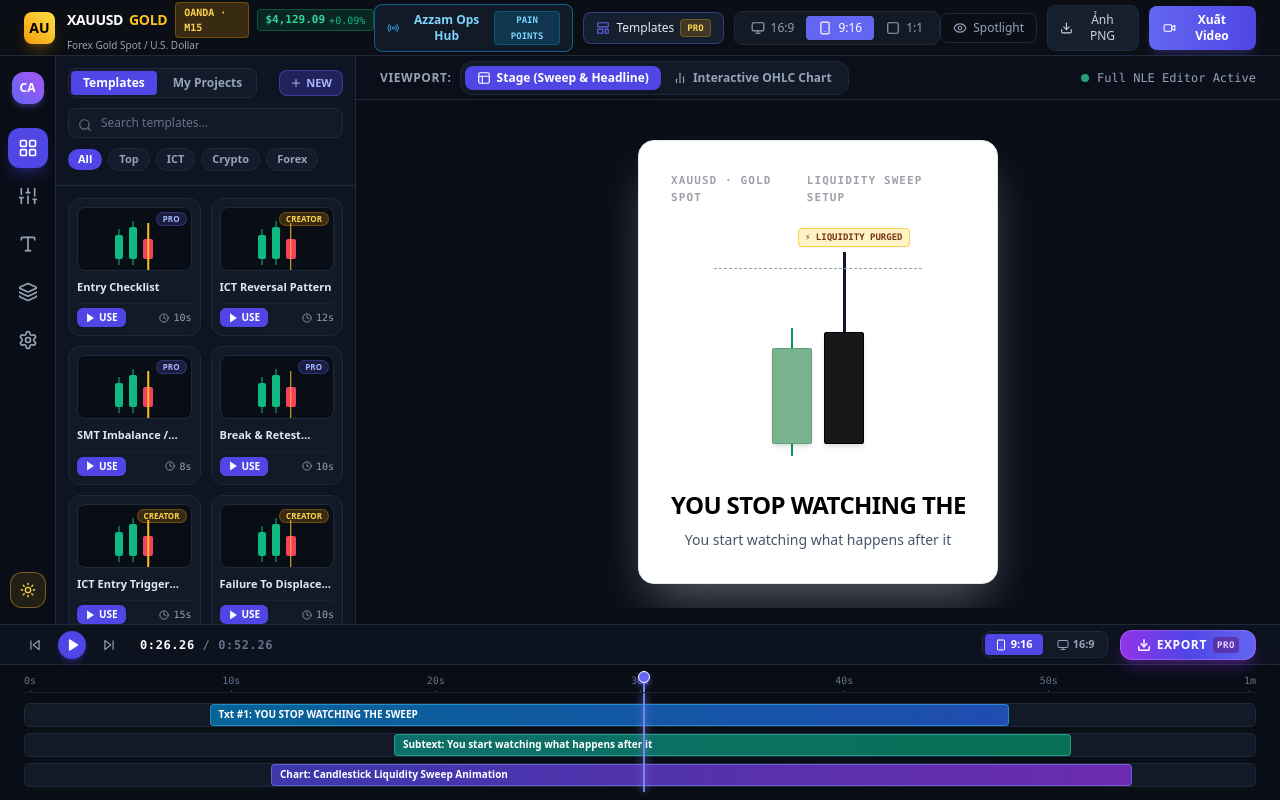
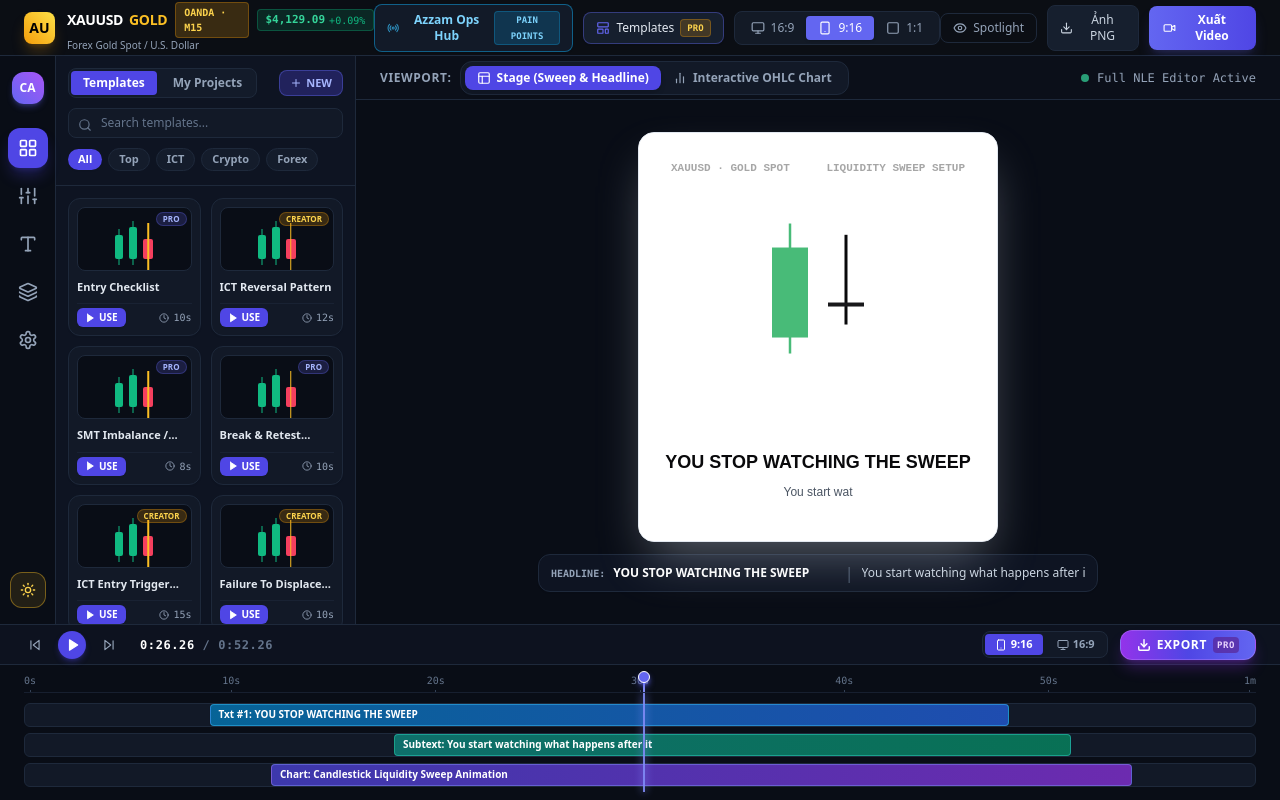
Before and after one commit to hoangkyanh2805-ux/chart, a Next.js app: page / in a window 1280 px wide. Built offline with nearby package versions, Linux system fonts and the light colour scheme.

Commit message:
fix(pipeline): render Stage on real HTML5 Canvas with 60FPS animation and auto-download video exporter

```diff
--- a/src/components/StageCanvas.tsx
+++ b/src/components/StageCanvas.tsx
@@ -2,33 +2,198 @@
 
 import React, { useRef, useEffect } from 'react';
 import { useChartStore } from '../store/useChartStore';
-import { priceToCanvasY, indexToCanvasX } from '../math/coordinates';
 
 export const StageCanvas: React.FC = () => {
+  const canvasRef = useRef<HTMLCanvasElement | null>(null);
+
   const {
     stageTheme,
     headlineText,
     sublineText,
     setHeadlineText,
     setSublineText,
-    candles,
-    overlays,
-    settings,
     currentTime,
     duration,
+    settings,
   } = useChartStore();
 
   const isWhite = stageTheme === 'white';
+
+  useEffect(() => {
+    const canvas = canvasRef.current;
+    if (!canvas) return;
+    const ctx = canvas.getContext('2d');
+    if (!ctx) return;
+
+    // High DPI Retina display support
+    const dpr = window.devicePixelRatio || 1;
+    const rect = canvas.getBoundingClientRect();
+    canvas.width = rect.width * dpr;
+    canvas.height = rect.height * dpr;
+    ctx.scale(dpr, dpr);
+
+    const width = rect.width;
+    const height = rect.height;
+
+    // Animation progress 0.0 -> 1.0
     const progress = duration > 0 ? Math.min(1, Math.max(0, currentTime / duration)) : 1;
 
+    // 1. Draw Background
+    if (isWhite) {
+      ctx.fillStyle = '#FFFFFF';
+      ctx.fillRect(0, 0, width, height);
+    } else {
+      ctx.fillStyle = '#080C16';
+      ctx.fillRect(0, 0, width, height);
+
+      // Subtle radial glow in center
+      const rad = ctx.createRadialGradient(width / 2, height / 2, 20, width / 2, height / 2, width * 0.6);
+      rad.addColorStop(0, 'rgba(99, 102, 241, 0.08)');
+      rad.addColorStop(1, 'rgba(0, 0, 0, 0)');
+      ctx.fillStyle = rad;
+      ctx.fillRect(0, 0, width, height);
+    }
+
+    // 2. Top Watermark Header
+    ctx.save();
+    ctx.font = 'bold 11px monospace';
+    ctx.fillStyle = isWhite ? 'rgba(0, 0, 0, 0.35)' : 'rgba(255, 255, 255, 0.35)';
+    ctx.fillText(`${settings.symbol || 'XAUUSD'} · GOLD SPOT`, 32, 38);
+
+    ctx.textAlign = 'right';
+    ctx.fillText('LIQUIDITY SWEEP SETUP', width - 32, 38);
+    ctx.restore();
+
+    // 3. Animated Candlestick Liquidity Sweep Graphic
+    const centerX = width / 2;
+    const stageCenterY = height * 0.44;
+
+    // Candlestick base parameters
+    const candleWidth = 36;
+    const spacing = 46;
+    const c1X = centerX - spacing;
+    const c2X = centerX + spacing - candleWidth;
+
+    // Phase 1: Bullish Candle (grows from t = 0.0 to 0.35)
+    const c1Progress = Math.min(1, progress / 0.35);
+    const c1BodyHeight = 90 * c1Progress;
+    const c1TopY = stageCenterY - 20 - c1BodyHeight * 0.5;
+    const c1BottomY = c1TopY + c1BodyHeight;
+
+    if (c1Progress > 0) {
+      ctx.save();
+      const bullColor = isWhite ? '#48BB78' : '#10B981';
+
+      // Candle 1 Wick
+      ctx.strokeStyle = bullColor;
+      ctx.lineWidth = 2.5;
+      ctx.beginPath();
+      ctx.moveTo(c1X + candleWidth / 2, c1TopY - 24 * c1Progress);
+      ctx.lineTo(c1X + candleWidth / 2, c1BottomY + 16 * c1Progress);
+      ctx.stroke();
+
+      // Candle 1 Body
+      ctx.fillStyle = bullColor;
+      ctx.shadowColor = bullColor;
+      ctx.shadowBlur = isWhite ? 0 : 8;
+      ctx.fillRect(c1X, c1TopY, candleWidth, c1BodyHeight);
+      ctx.restore();
+    }
+
+    // Phase 2 & 3: Sweep & Rejection Candle (emerges from t = 0.30 to 1.0)
+    if (progress > 0.3) {
+      const c2Progress = Math.min(1, (progress - 0.3) / 0.65);
+      const bearColor = isWhite ? '#18181B' : '#EF4444';
+
+      // Sweep Wick (rises fast to pierce above Candle 1's high)
+      const sweepApexY = c1TopY - 50;
+      const c2CurrentHigh = c1TopY + 20 - (70 * Math.min(1, c2Progress * 1.5));
+      const c2BodyTop = stageCenterY - 10;
+      const c2BodyHeight = Math.max(4, 100 * Math.max(0, (c2Progress - 0.3) / 0.7));
+
+      ctx.save();
+      // Candle 2 High Wick (The Liquidity Sweep)
+      ctx.strokeStyle = isWhite ? '#09090B' : '#F43F5E';
+      ctx.lineWidth = 3;
+      ctx.beginPath();
+      ctx.moveTo(c2X + candleWidth / 2, c2CurrentHigh);
+      ctx.lineTo(c2X + candleWidth / 2, c2BodyTop + c2BodyHeight + 18);
+      ctx.stroke();
+
+      // Candle 2 Body (Bearish Rejection downwards)
+      if (c2Progress > 0.25) {
+        ctx.fillStyle = bearColor;
+        ctx.shadowColor = bearColor;
+        ctx.shadowBlur = isWhite ? 0 : 8;
+        ctx.fillRect(c2X, c2BodyTop, candleWidth, c2BodyHeight);
+      }
+
+      // Horizontal Dashed Sweep Level Line (Triggered when high is pierced)
+      if (c2Progress > 0.35) {
+        ctx.strokeStyle = '#F59E0B';
+        ctx.lineWidth = 1.5;
+        ctx.setLineDash([5, 4]);
+        ctx.beginPath();
+        ctx.moveTo(c1X - 30, c1TopY - 24);
+        ctx.lineTo(c2X + candleWidth + 50, c1TopY - 24);
+        ctx.stroke();
+        ctx.setLineDash([]);
+
+        // "LIQUIDITY SWEPT" Tag Banner
+        ctx.fillStyle = '#FEF3C7';
+        ctx.strokeStyle = '#F59E0B';
+        ctx.lineWidth = 1;
+        const tagX = c2X + candleWidth + 8;
+        const tagY = c1TopY - 36;
+        ctx.fillRect(tagX, tagY, 115, 20);
+        ctx.strokeRect(tagX, tagY, 115, 20);
+
+        ctx.font = 'bold 9px monospace';
+        ctx.fillStyle = '#92400E';
+        ctx.fillText('⚡ LIQUIDITY PURGED', tagX + 6, tagY + 14);
+      }
+      ctx.restore();
+    }
+
+    // 4. Headline Typography (Entering smoothly)
+    ctx.save();
+    const activeFont = settings.fontFamily || 'Montserrat';
+    const headline = (headlineText || 'YOU STOP WATCHING THE SWEEP').toUpperCase();
+
+    ctx.font = `900 ${width < 450 ? 18 : 24}px "${activeFont}", sans-serif`;
+    ctx.textAlign = 'center';
+
+    // Typing / Fade reveal for Headline
+    const headlineProgress = Math.min(1, progress / 0.5);
+    const charsToShow = Math.ceil(headline.length * headlineProgress);
+    const displayedHeadline = headline.substring(0, charsToShow);
+
+    ctx.fillStyle = isWhite ? '#09090B' : '#FFFFFF';
+    ctx.fillText(displayedHeadline, centerX, height * 0.82);
+
+    // 5. Subline Typography
+    if (progress > 0.35) {
+      const subline = sublineText || 'You start watching what happens after it';
+      const subProgress = Math.min(1, (progress - 0.35) / 0.5);
+      const subChars = Math.ceil(subline.length * subProgress);
+      const displayedSubline = subline.substring(0, subChars);
+
+      ctx.font = `500 ${width < 450 ? 12 : 14}px "${activeFont}", sans-serif`;
+      ctx.fillStyle = isWhite ? '#4B5563' : '#94A3B8';
+      ctx.fillText(displayedSubline, centerX, height * 0.89);
+    }
+    ctx.restore();
+
+  }, [stageTheme, headlineText, sublineText, currentTime, duration, settings]);
+
   return (
-    <div className="relative w-full h-full flex flex-col items-center justify-center p-6 select-none overflow-hidden">
-      {/* Central Canvas Stage Box (Matching the white/dark canvas in screenshot) */}
+    <div className="relative w-full h-full flex flex-col items-center justify-center p-4 select-none overflow-hidden">
+      {/* Central Canvas Container with 9:16 or 16:9 Aspect Ratio */}
       <div
-        className={`relative transition-all duration-300 shadow-2xl rounded-2xl overflow-hidden border flex flex-col items-center justify-between p-8 ${
+        className={`relative transition-all duration-300 shadow-2xl rounded-2xl overflow-hidden border flex items-center justify-center ${
           isWhite
-            ? 'bg-white text-slate-900 border-slate-200 shadow-slate-300/40'
-            : 'bg-[#0B0F19] text-white border-[#1E293B] shadow-indigo-950/20'
+            ? 'bg-white border-slate-200 shadow-slate-300/40'
+            : 'bg-[#080C16] border-[#1E293B] shadow-indigo-950/30'
         } ${
           settings.aspectRatio === '9:16'
             ? 'w-[360px] h-[580px]'
@@ -37,92 +202,28 @@ export const StageCanvas: React.FC = () => {
             : 'w-full max-w-[860px] h-[480px]'
         }`}
       >
-        {/* Top Watermark / Symbol */}
-        <div className="w-full flex items-center justify-between text-[11px] font-mono opacity-40 font-bold uppercase tracking-widest">
-          <span>{settings.symbol || 'XAUUSD'} · GOLD SPOT</span>
-          <span>LIQUIDITY SWEEP SETUP</span>
+        {/* Real HTML5 Canvas Element - Captured by Video Recorder! */}
+        <canvas ref={canvasRef} className="w-full h-full block" />
       </div>
 
-        {/* Center Graphic: Liquidity Sweep Candlesticks Formation */}
-        <div className="flex-1 flex flex-col items-center justify-center my-4 relative">
-          <div className="relative flex items-end gap-3 h-48 w-64 justify-center">
-            {/* Bullish Candle (Green) */}
-            <div className="relative flex flex-col items-center">
-              {/* Wick */}
-              <div
-                className={`w-[2.5px] h-32 absolute top-0 ${
-                  isWhite ? 'bg-emerald-600' : 'bg-emerald-400'
-                }`}
-              />
-              {/* Body */}
-              <div
-                className={`w-10 h-24 rounded-sm z-10 mt-5 transition-all shadow-md ${
-                  isWhite ? 'bg-[#7BB38E] border border-emerald-700/30' : 'bg-emerald-500'
-                }`}
-              />
-            </div>
-
-            {/* Sweep & Rejection Candle (Black/Dark with High Wick Sweeping the Peak) */}
-            <div className="relative flex flex-col items-center">
-              {/* Sweep Wick (Reaches Higher Than Green Candle to Purge Liquidity!) */}
-              <div
-                className={`w-[3px] h-44 absolute -top-8 ${
-                  isWhite ? 'bg-slate-900' : 'bg-rose-400'
-                }`}
-              >
-                {/* Liquidity Sweep Tag */}
-                <div
-                  className={`absolute -top-6 -right-16 text-[9px] font-mono font-black px-1.5 py-0.5 rounded border whitespace-nowrap ${
-                    isWhite
-                      ? 'bg-amber-100 text-amber-900 border-amber-300 shadow-sm'
-                      : 'bg-amber-500/20 text-amber-300 border-amber-500/30'
-                  }`}
-                >
-                  ⚡ LIQUIDITY PURGED
-                </div>
-              </div>
-
-              {/* Body (Rejection Down) */}
-              <div
-                className={`w-10 h-28 rounded-sm z-10 mt-12 transition-all shadow-md ${
-                  isWhite ? 'bg-[#18181B] border border-black' : 'bg-rose-600'
-                }`}
-              />
-            </div>
-
-            {/* Horizontal Dashed Sweep Level Line */}
-            <div
-              className={`absolute top-4 left-6 right-6 h-[1px] border-t border-dashed z-20 ${
-                isWhite ? 'border-slate-400' : 'border-indigo-400/60'
-              }`}
-            />
-          </div>
-        </div>
-
-        {/* Bottom Headline & Subline Typography (Editable) */}
-        <div className="w-full flex flex-col items-center text-center gap-2 mt-auto">
-          {/* Main Headline */}
+      {/* Quick Text Editor Bar below canvas for convenience */}
+      <div className="w-full max-w-[560px] flex items-center gap-2 mt-3 bg-[#0E1422] border border-[#1E293B] rounded-xl px-3 py-1.5 shadow-sm">
+        <span className="text-[10px] font-bold text-slate-400 uppercase font-mono">Headline:</span>
         <input
           type="text"
           value={headlineText}
           onChange={(e) => setHeadlineText(e.target.value)}
-            className={`w-full text-center font-black tracking-tight text-xl md:text-2xl bg-transparent border-b border-transparent hover:border-slate-300 focus:border-indigo-500 focus:outline-none transition uppercase ${
-              isWhite ? 'text-black' : 'text-white'
-            }`}
-            placeholder="HEADLINE TEXT..."
+          placeholder="ENTER HEADLINE..."
+          className="flex-1 bg-transparent text-xs text-white font-semibold focus:outline-none focus:text-indigo-300"
         />
-
-          {/* Subline */}
+        <span className="text-slate-600">|</span>
         <input
           type="text"
           value={sublineText}
           onChange={(e) => setSublineText(e.target.value)}
-            className={`w-full text-center font-medium text-xs md:text-sm bg-transparent border-b border-transparent hover:border-slate-300 focus:border-indigo-500 focus:outline-none transition ${
-              isWhite ? 'text-slate-600' : 'text-slate-300'
-            }`}
-            placeholder="Subline text explaining the setup..."
+          placeholder="Enter subline..."
+          className="flex-1 bg-transparent text-xs text-slate-300 focus:outline-none focus:text-indigo-300"
         />
-        </div>
       </div>
     </div>
   );
```
Also changed, not shown: src/components/NleTimeline.tsx (+8 -5 lines), src/components/TemplateSidebar.tsx (+14 -2 lines). Lines whose indentation alone changed are shown as unchanged.
